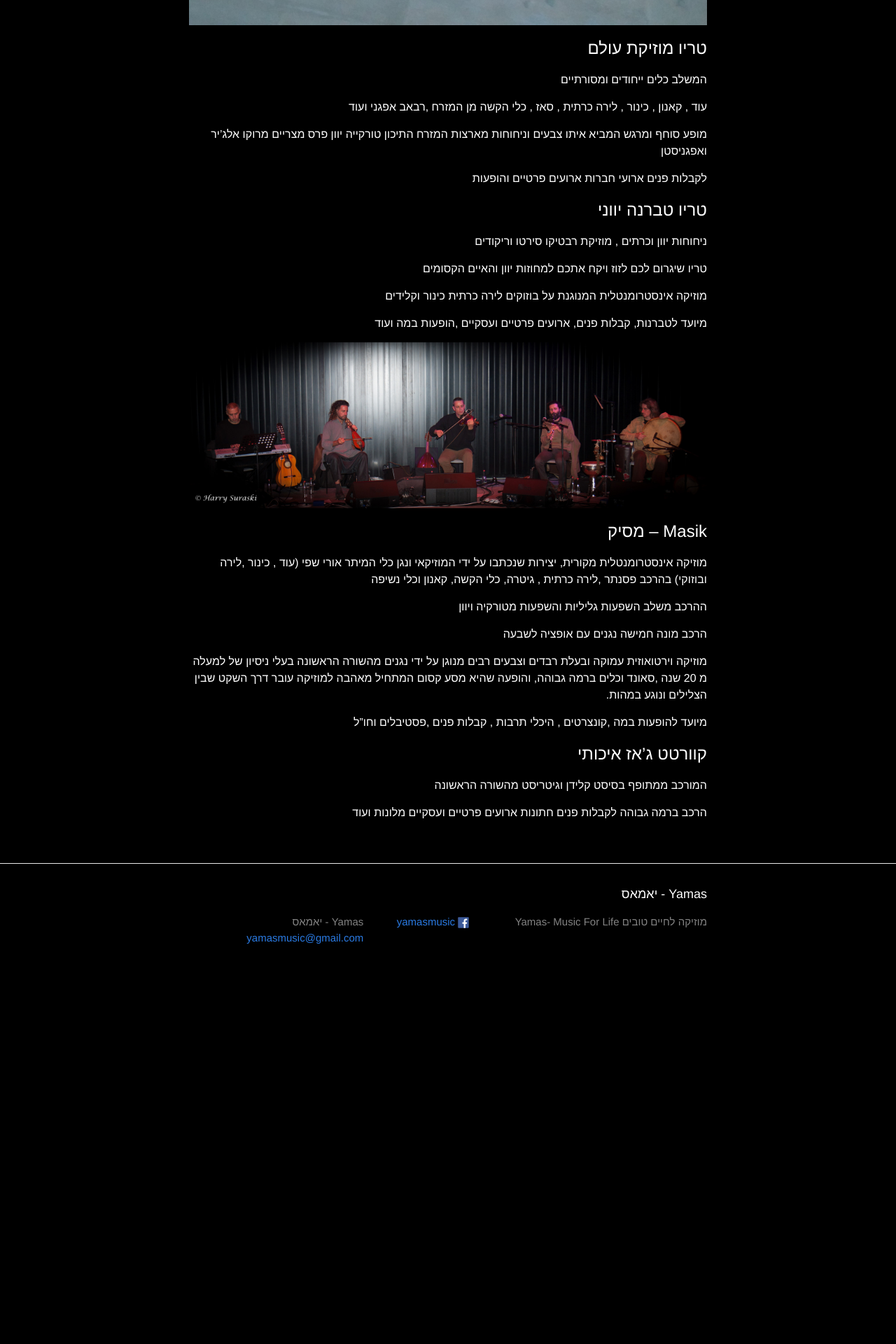
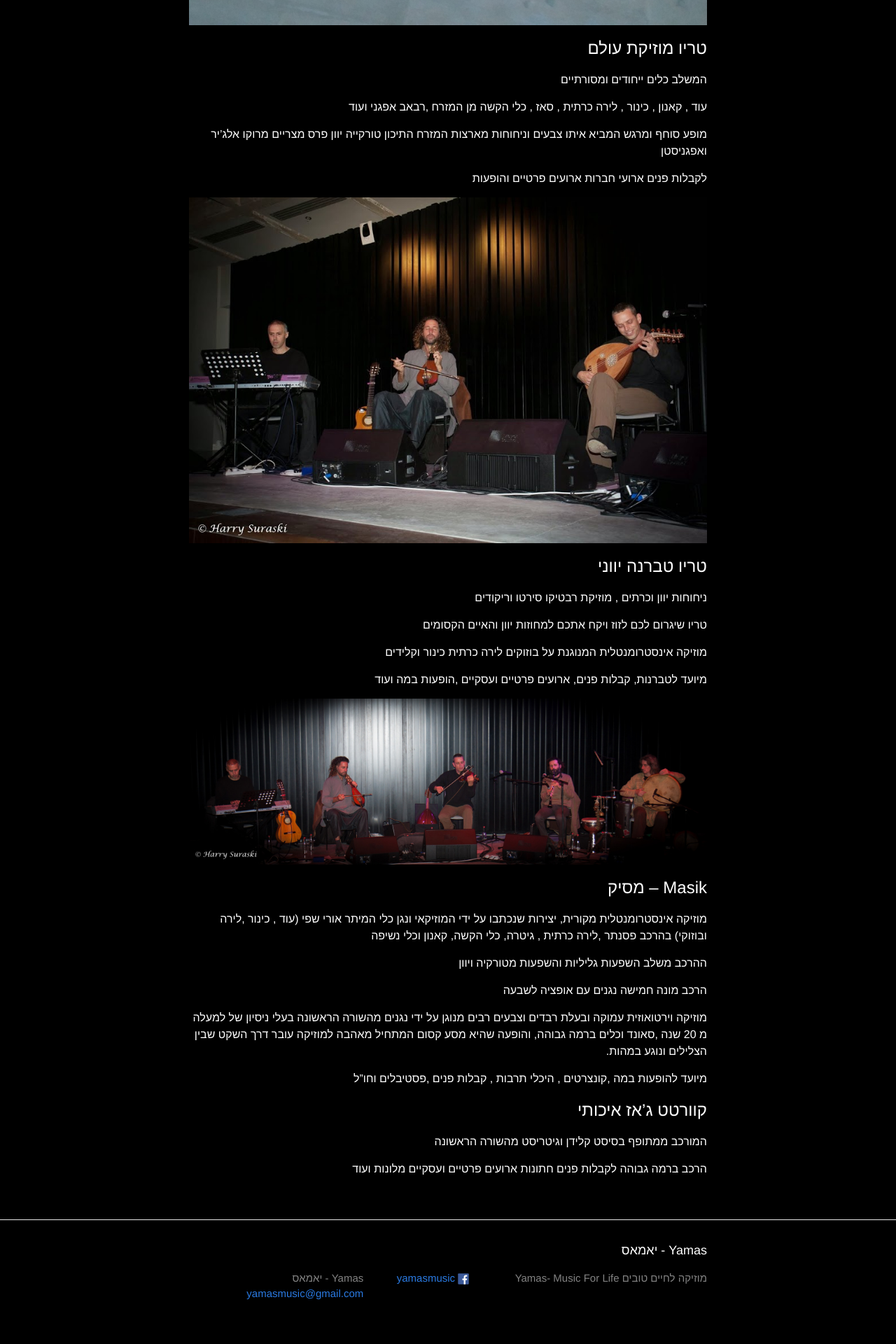
Before and after one commit to yamasmusic/yamasmusic.github.io, a Jekyll site: the page built from ensembles.md, in a window 1280 px wide. Shown: the part 2636-4556 px from the top of the page at 70% size. Built offline with Jekyll 4.4.1, drawn with Linux system fonts in a browser that asks for light colours; before the commit the page ends 4047 px from its top, so only the background shows below that.

Commit message:
Update ensembles.md

```diff
--- a/ensembles.md
+++ b/ensembles.md
@@ -32,6 +32,8 @@ position: 4
 
 לקבלות פנים ארועי חברות ארועים פרטיים והופעות
 
+![Greek music](gallery/show-1.jpg)
+
 # טריו טברנה יווני
 
 ניחוחות יוון וכרתים , מוזיקת רבטיקו סירטו וריקודים
```
